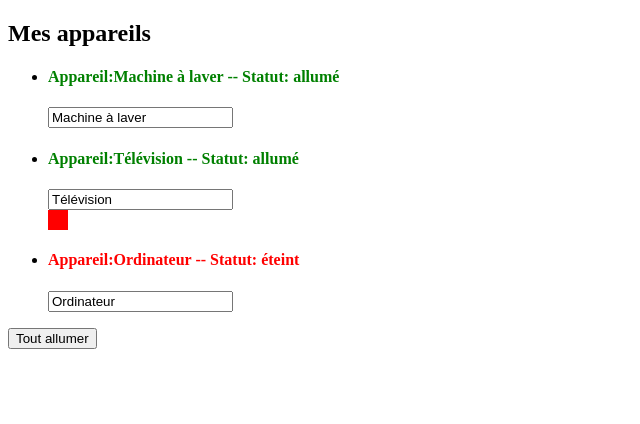
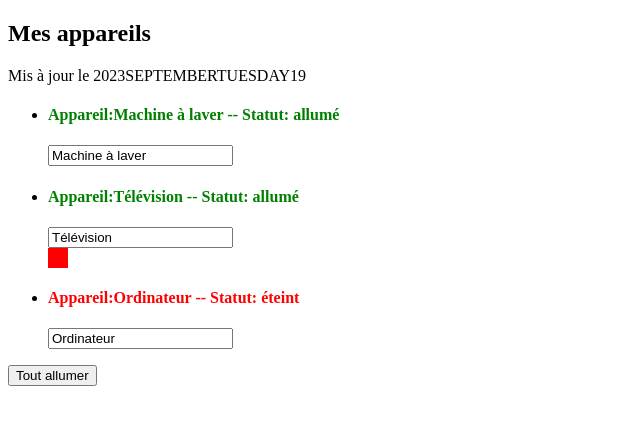
Before and after one commit to AshhR/OpenclassroomAngular, an Angular app: page / in a window 1280 px wide. Shown: the top 424 px of the page, without its empty margins (0-640 px from the left). Built offline with nearby package versions, Linux system fonts and the light colour scheme.

Commit message:
Pipe comment

```diff
--- a/src/app/app.component.html
+++ b/src/app/app.component.html
@@ -2,6 +2,7 @@
     <div class="row">
         <div class="col-xs-12">
             <h2>Mes appareils</h2>
+            <p>Mis à jour le {{lastUpdate | async | date :'yMMMMEEEEd'|uppercase }} </p>
             <ul class="list-group">
                 <app-appareil *ngFor="let appareil of appareils"
                                 [appareilName]="appareil.name"
--- a/src/app/app.component.ts
+++ b/src/app/app.component.ts
@@ -1,3 +1,4 @@
+import { DatePipe } from '@angular/common';
 import { Component } from '@angular/core';
 
 @Component({
@@ -6,7 +7,17 @@ import { Component } from '@angular/core';
   styleUrls: ['./app.component.scss']
 })
 export class AppComponent {
+
   isAuth = false;
+
+  lastUpdate = new Promise(
+  (resolve, reject) =>{
+    const date = new Date();
+    setTimeout(
+      ()=>{resolve(date);
+      }, 2000);
+    }
+  )
   appareils = [
     {
       name: 'Machine à laver',
--- a/src/app/appareil/appareil.component.html
+++ b/src/app/appareil/appareil.component.html
@@ -1,6 +1,6 @@
 <li [ngClass]="{'list-group-item':true,
-                'list-group-item-success':appareilStatus==='allumé',
-                'list-group-item-danger':appareilStatus==='éteint'}">
+                'list-group-item-success':appareilStatus ==='allumé',
+                'list-group-item-danger':appareilStatus ==='éteint'}">
     <div
     style="width:20px;height:20px;background-color:red;"
     *ngIf="appareilStatus ==='éteint'"></div>
```
